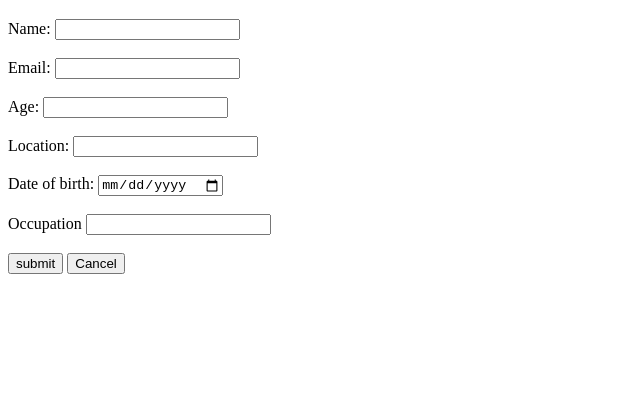
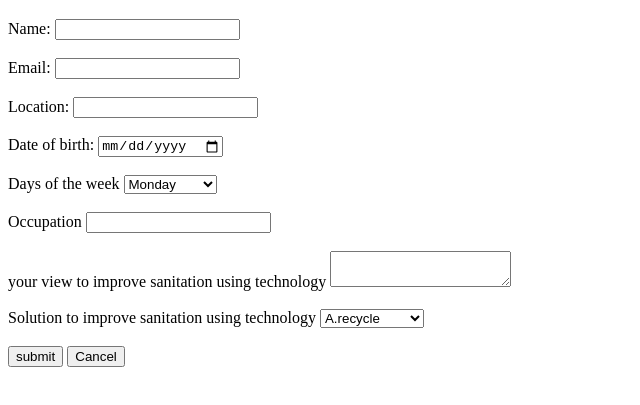
Before and after one commit to FunwiHenry/HENRY, a plain HTML site: page index.html in a window 1280 px wide. Shown: the part 61-466 px from the top of the page, without its empty margins (0-640 px from the left). Drawn offline with Linux system fonts and the light colour scheme.

Commit message:
first work

```diff
--- a/index.html
+++ b/index.html
@@ -13,14 +13,31 @@
     <input type="text" id="name" name="name" required><br><br>
     <label for="email">Email:</label>
     <input type="email" id="email" name="email" required><br><br>
-    <label for="age">Age:</label>
-    <input type="number" id="age" name="age" required><br><br>
     <label for="location">Location:</label>
     <input type="text" id="location" name="location" required><br><br>
     <label for="date of birth">Date of birth:</label>
     <input type="date" id="date of birth" name="date of birth" required><br><br>
+    <label>Days of the week</label>
+    <select>
+        <option>Monday</option>
+        <option>Tuesday</option>
+        <option>Wednesday</option>
+        <option>Thursday</option>
+        <option>Friday</option>
+        <option>Saturday</option>
+        <option>Sunday</option>
+    </select><br><br>
     <label for="occupation">Occupation</label>
     <input type="text" id="occupation" name="occupation" required><br><br>
+    <label for="your view">your view to improve sanitation using technology</label>
+    <textarea ></textarea><br><br>
+    <label>Solution to improve sanitation using technology</label>
+    <select>
+        <option>A.recycle</option>
+        <option>B.landsfill</option>
+        <option>C.incineration</option>
+        <option>D.composting</option>
+    </select><br><br>
     <input type="submit" value="submit">
     <button type="button">Cancel</button>
     </form>
```
